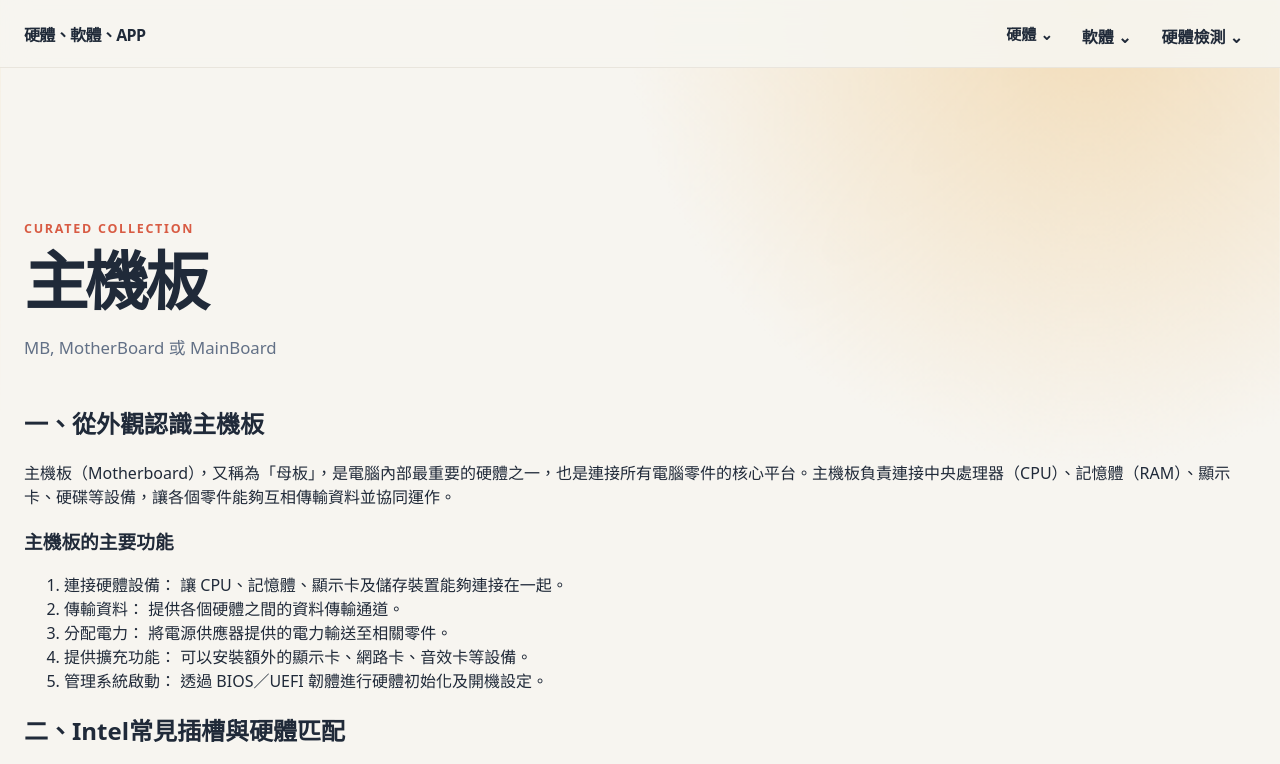
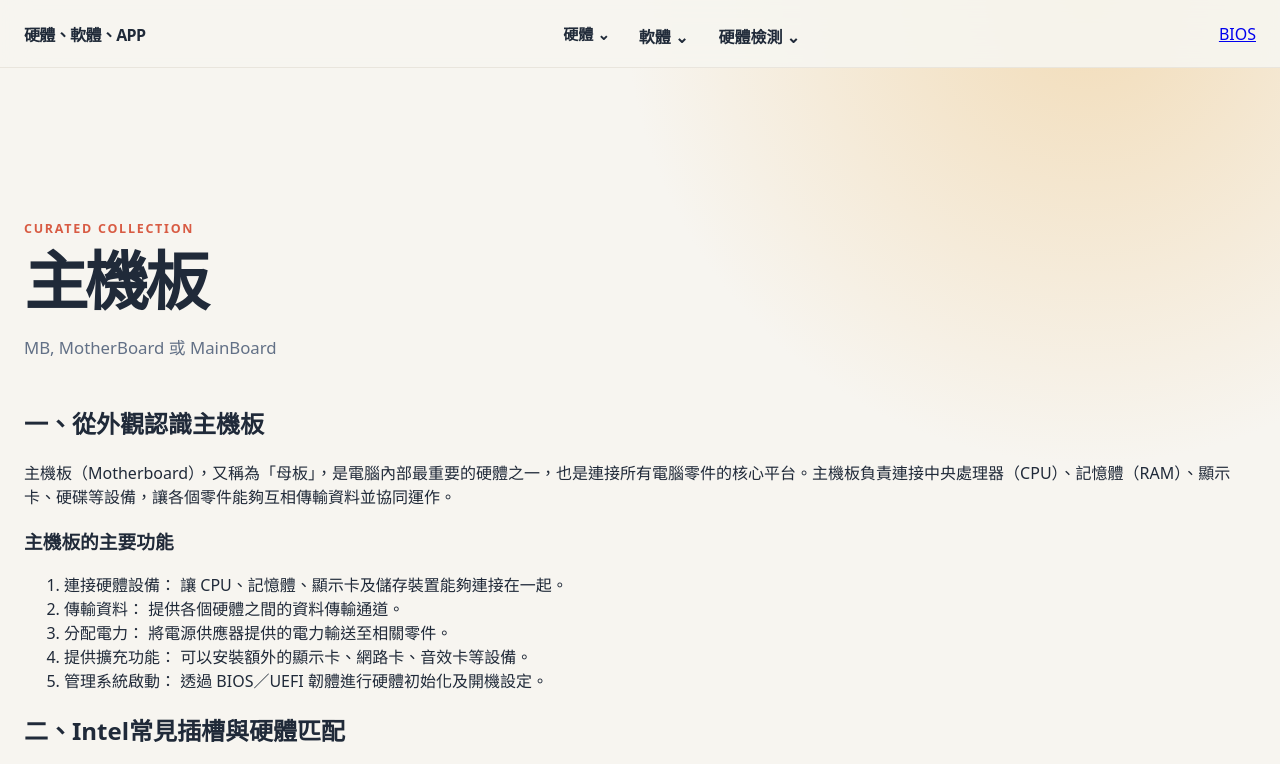
Before and after one commit to hdhoho/hdweb, a plain HTML site: page dist/index.html in a window 1280 px wide. Shown: the top 764 px of the page. Drawn offline with Linux system fonts and the light colour scheme; grey boxes are pictures that could not be loaded.

Commit message:
index.html

```diff
--- a/dist/index.html
+++ b/dist/index.html
@@ -22,6 +22,7 @@
       <div class="diagnostic-dropdown" aria-label="硬體檢測分類"> <a href="index3.html#category-1">硬體檢測</a> <a href="index3.html#category-2">硬體廠商</a> <a href="index3.html#category-3">購物網</a> </div>
     </div>
   </div>
+  <a href="index4.html" target="_blank">BIOS</a>
 </nav>
 <main class="page-shell">
   <header id="top" class="hero">
```
